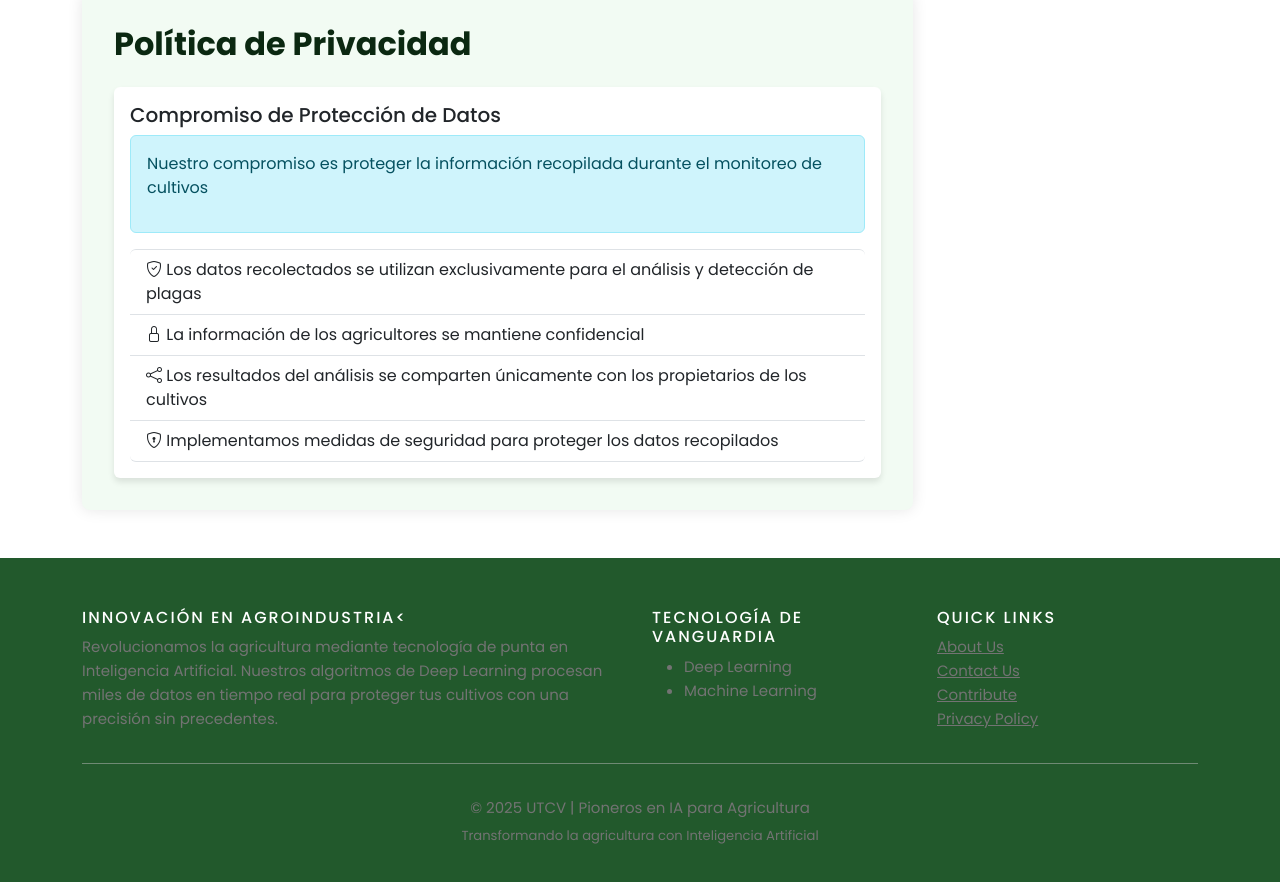
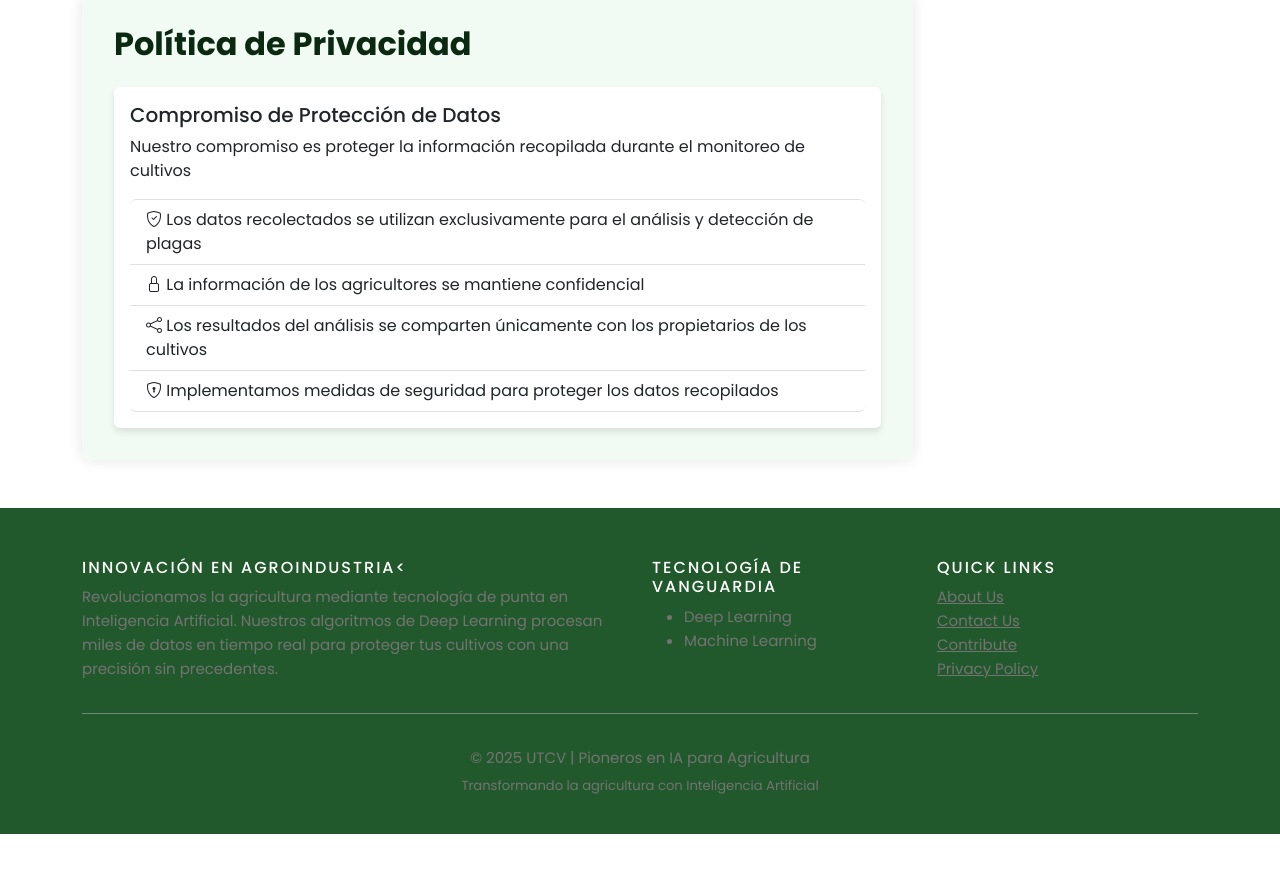
Before and after one commit to wirisoft/SugarCaneRecognitionWeb, an Angular app: page /landing/info-sections in a window 1280 px wide. Shown: the part 1360-2242 px from the top of the page. After the commit the page ends 2194 px from the top, so only its background shows below. Built offline with nearby package versions, Linux system fonts and the light colour scheme.

Commit message:
fix icon

```diff
--- a/src/app/landing/components/footer-cana/footer-cana.component.html
+++ b/src/app/landing/components/footer-cana/footer-cana.component.html
@@ -12,8 +12,8 @@
       <div class="col-xs-6 col-md-3">
         <h6>Tecnología de Vanguardia</h6>
         <ul>
-          <li><a>Deep Learning</a></li>
-          <li><a>Machine Learning </a></li>
+          <li>Deep Learning</li>
+          <li>Machine Learning</li>
 
         </ul>
       </div>
--- a/src/app/landing/info-sections/info-sections.component.html
+++ b/src/app/landing/info-sections/info-sections.component.html
@@ -145,7 +145,7 @@
         <div class="card">
           <div class="card-body">
             <h5 class="card-title">Compromiso de Protección de Datos</h5>
-            <div class="alert alert-info">
+            <div >
               <p>Nuestro compromiso es proteger la información recopilada durante el monitoreo de cultivos</p>
             </div>
             <ul class="list-group">
--- a/src/index.html
+++ b/src/index.html
@@ -5,7 +5,14 @@
   <title>Cana</title>
   <base href="/">
   <meta name="viewport" content="width=device-width, initial-scale=1">
-  <link rel="icon" type="image/x-icon" href="favicon.ico">
+
+  <!-- Favicon básico -->
+<link rel="icon" type="image/jpeg" href="assets/images/icono.jpeg">
+<!-- Para iOS -->
+<link rel="apple-touch-icon" href="assets/images/icono.jpeg">
+<!-- Para IE -->
+<meta name="msapplication-TileImage" content="assets/images/icono.jpeg">
+
   <link rel="preconnect" href="https://fonts.googleapis.com">
   <link rel="preconnect" href="https://fonts.gstatic.com" crossorigin>
   <link href="https://fonts.googleapis.com/css2?family=Poppins:ital,wght@0,100;0,200;0,300;0,400;0,500;0,600;0,700;0,800;0,900;1,100;1,200;1,300;1,400;1,500;1,600;1,700;1,800;1,900&display=swap" rel="stylesheet">
--- a/src/styles.css
+++ b/src/styles.css
@@ -3,3 +3,9 @@
 *{
     font-family: "Poppins", serif;
 }
+
+/* En src/styles.css */
+link[rel="icon"] {
+    border-radius: 50%;
+    overflow: hidden;
+}
```
